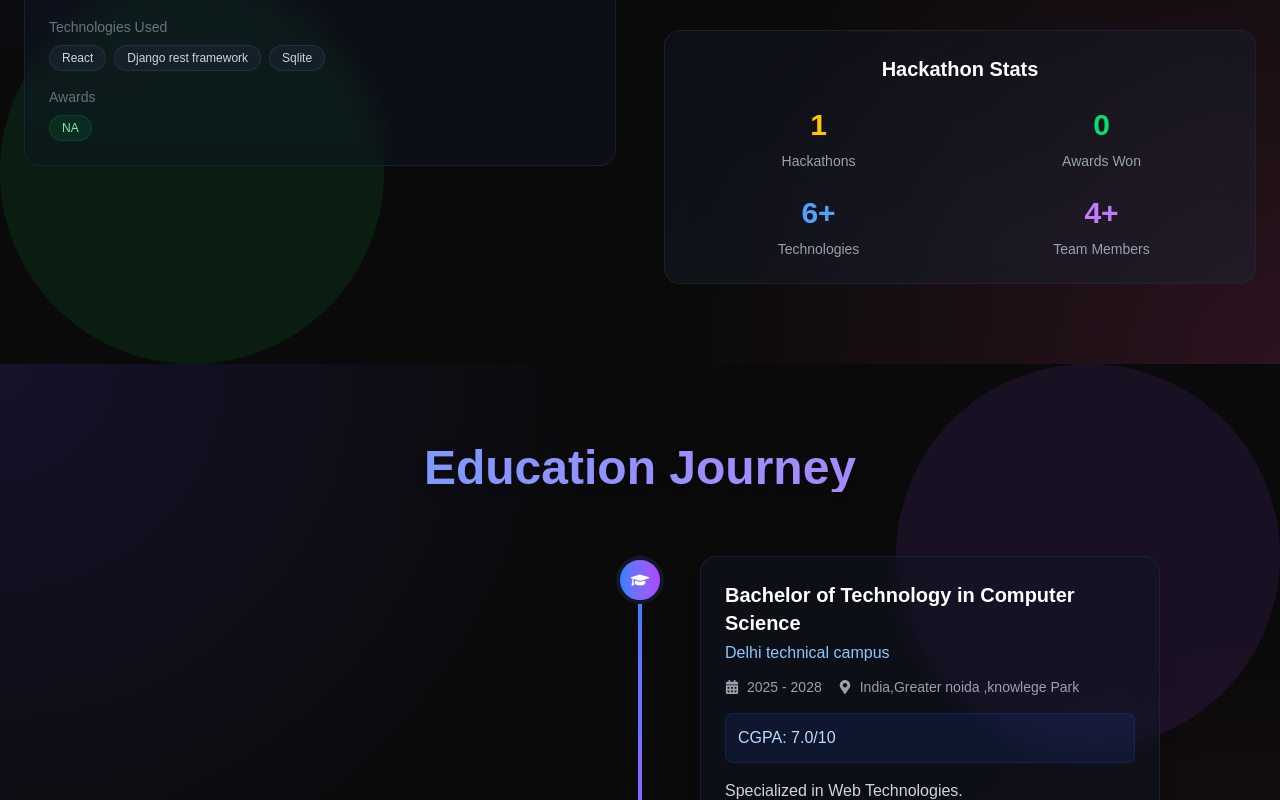
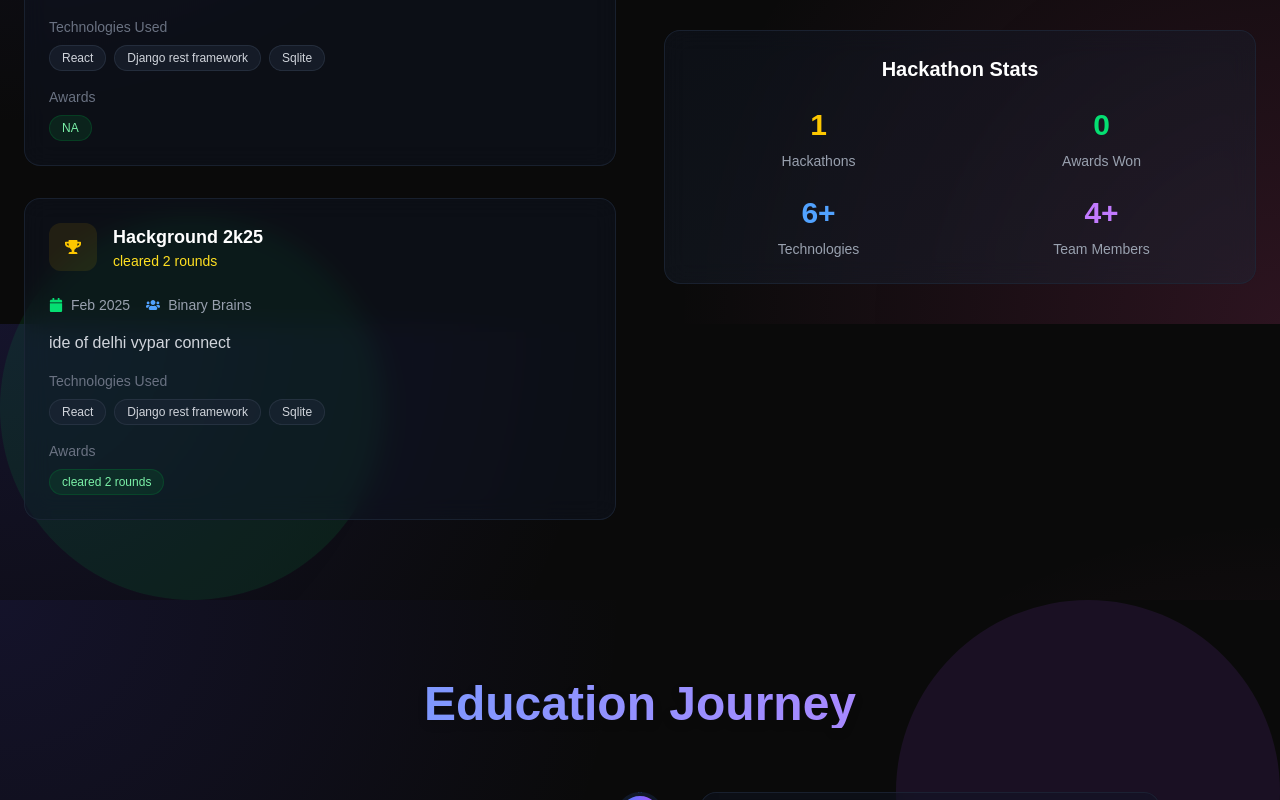
Before and after one commit to Tarunsingh064/portfolio, a Next.js app: page / in a window 1280 px wide. Shown: the part 4453-5253 px from the top of the page. Built offline with nearby package versions, Linux system fonts and the light colour scheme.

Commit message:
added hackthon

```diff
--- a/src/components/hackathons.tsx
+++ b/src/components/hackathons.tsx
@@ -12,6 +12,16 @@ const hackathons = [
     description: "Developed mental health product called Harmony",
     technologies: ["React", "Django rest framework","Sqlite"],
     achievements: ["NA"],
+    icon: <FaTrophy className="text-yellow-400" />
+  },
+  {
+    title: "Hackground 2k25 ",
+    placement: "cleared 2 rounds",
+    team: "Binary Brains",
+    date: "Feb 2025",
+    description: "ide of delhi vypar connect",
+    technologies: ["React", "Django rest framework","Sqlite"],
+    achievements: ["cleared 2 rounds"],
     icon: <FaTrophy className="text-yellow-400" />
   },
 
```
Also changed, not shown: public/WhatsApp Image 2025-09-02 at 12.48.53_20d58774.jpg (added), public/cute-astronaut-cartoon-street-art-vector-309529399.jpg (added).
